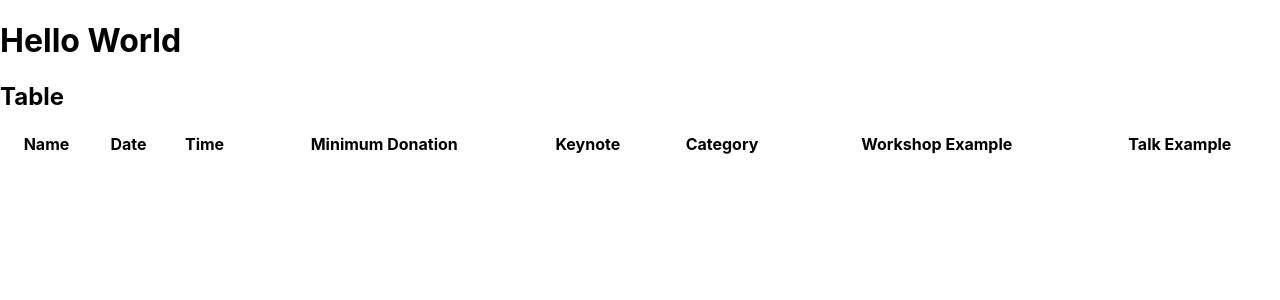
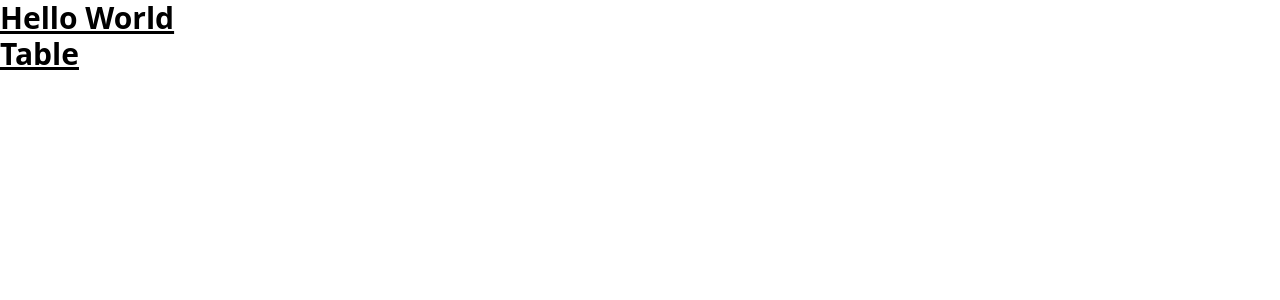
Before and after one commit to brianpompey/conf-front, a Next.js app: page / in a window 1280 px wide. Shown: the top 300 px of the page. Built offline with nearby package versions, Linux system fonts and the light colour scheme.

Commit message:
configured the tailwind css into nextjs properly

```diff
--- a/components/ConferenceTable.js
+++ b/components/ConferenceTable.js
@@ -5,8 +5,8 @@ const ConferenceTable = () => {
 
     return (
         <div>
-            <h2>Table</h2>
-            <table width={'100%'}>
+            <h2 className="text-3xl font-bold underline">Table</h2>
+            {/* <table width={'100%'}>
                 <tr>
                     <th>Name</th>
                     <th>Date</th>
@@ -17,7 +17,7 @@ const ConferenceTable = () => {
                     <th>Workshop Example</th>
                     <th>Talk Example</th>
                 </tr>
-            </table>
+            </table> */}
 
         </div>
 
--- a/pages/index.js
+++ b/pages/index.js
@@ -7,7 +7,7 @@ import ConferenceTable from '../components/ConferenceTable'
 export default function Home() {
   return (
     <div>
-      <h1>Hello World</h1>
+      <h1 className="text-3xl font-bold underline">Hello World</h1>
       <ConferenceTable />
     </div>
   )
--- a/tailwind.config.js
+++ b/tailwind.config.js
@@ -1,6 +1,9 @@
 /** @type {import('tailwindcss').Config} */
 module.exports = {
-  content: [],
+  content: [
+    "./pages/**/*.{js,ts,jsx,tsx}",
+    "./components/**/*.{js,ts,jsx,tsx}",
+  ],
   theme: {
     extend: {},
   },
```
Also changed, not shown: styles/globals.css (+5 -2 lines).
